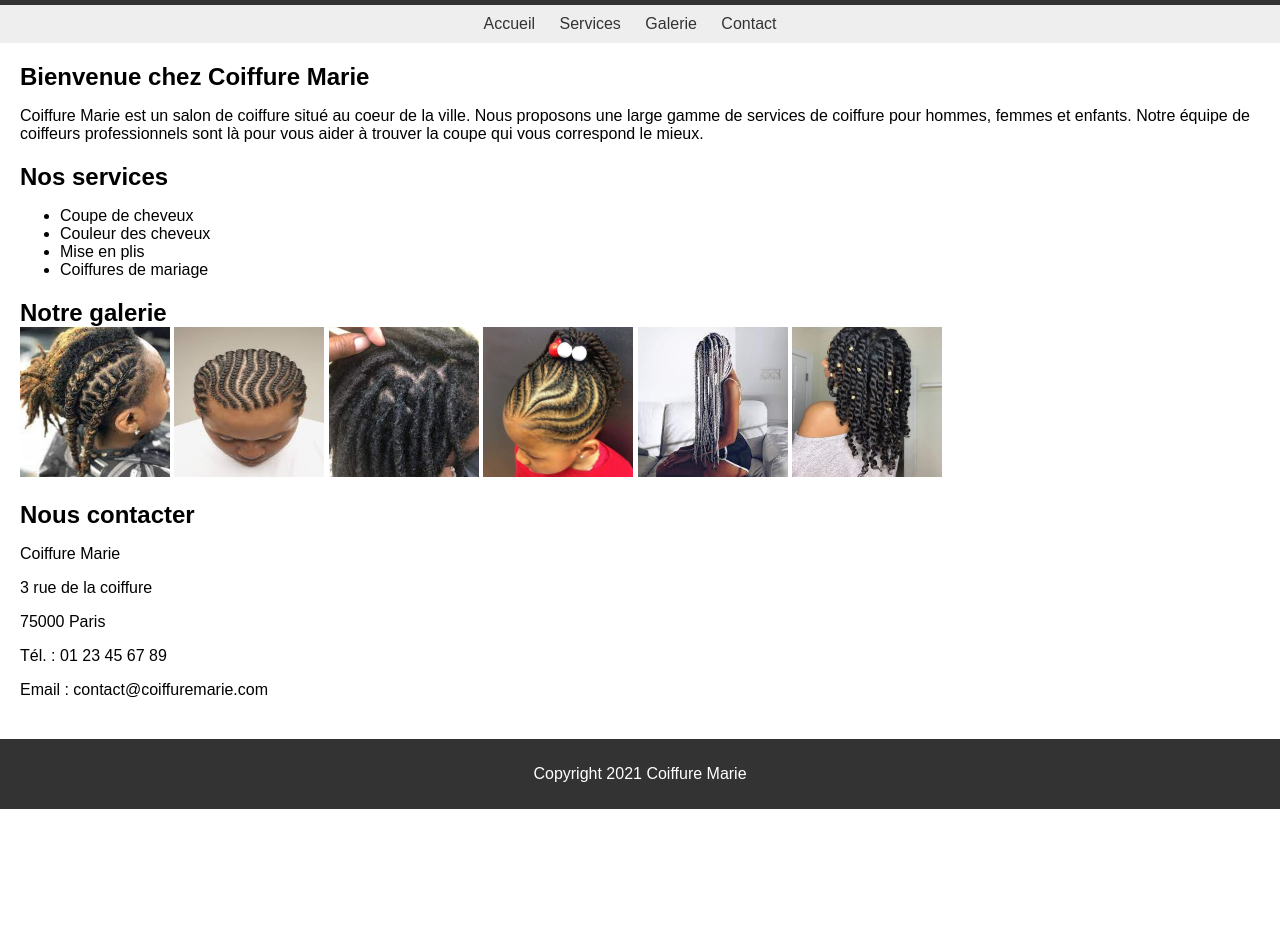
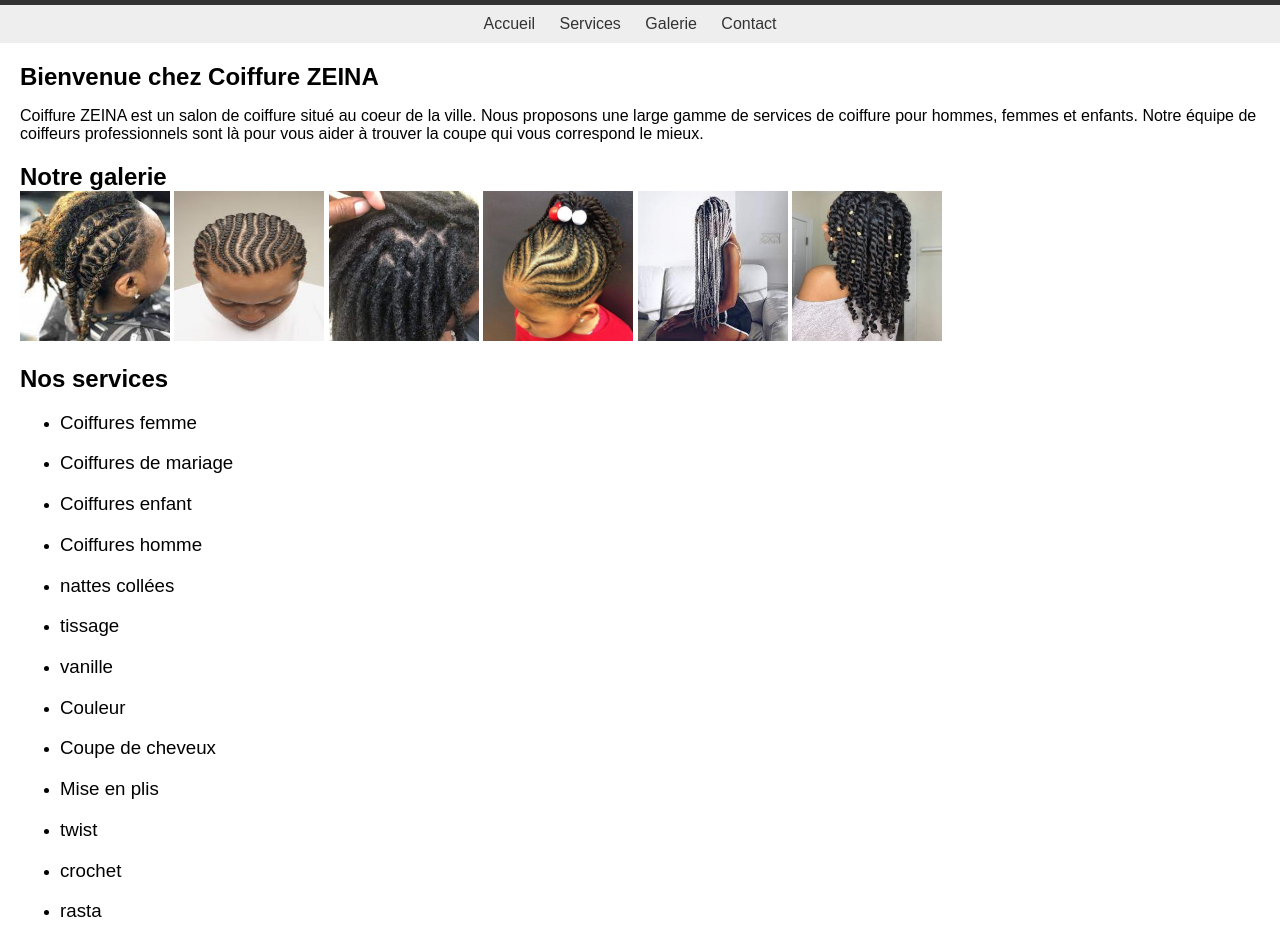
Before and after one commit to salsyl/cergy-coiffure, a plain HTML site: page index.html in a window 1280 px wide. Shown: the part 90-1029 px from the top of the page. Before the commit the page ends 899 px from the top, so only its background shows below. Drawn offline with Linux system fonts and the light colour scheme.

Commit message:
ajout services

```diff
--- a/index.html
+++ b/index.html
@@ -6,7 +6,7 @@
 <link rel="stylesheet" href="style.css">i
 <body>
   <header>
-    <h1>Coiffure Marie</h1>
+    <h1>Coiffure ZEINA </h1>
   </header>
   <nav>
     <ul>
@@ -18,17 +18,8 @@
   </nav>
   <main>
     <section id="accueil">
-      <h2>Bienvenue chez Coiffure Marie</h2>
-      <p>Coiffure Marie est un salon de coiffure situé au coeur de la ville. Nous proposons une large gamme de services de coiffure pour hommes, femmes et enfants. Notre équipe de coiffeurs professionnels sont là pour vous aider à trouver la coupe qui vous correspond le mieux.</p>
-    </section>
-    <section id="services">
-      <h2>Nos services</h2>
-      <ul>
-        <li>Coupe de cheveux</li>
-        <li>Couleur des cheveux</li>
-        <li>Mise en plis</li>
-        <li>Coiffures de mariage</li>
-      </ul>
+      <h2>Bienvenue chez Coiffure ZEINA </h2>
+      <p>Coiffure ZEINA  est un salon de coiffure situé au coeur de la ville. Nous proposons une large gamme de services de coiffure pour hommes, femmes et enfants. Notre équipe de coiffeurs professionnels sont là pour vous aider à trouver la coupe qui vous correspond le mieux.</p>
     </section>
     <section id="galerie">
       <h2>Notre galerie</h2>
@@ -39,17 +30,35 @@
       <img src="./src/img/nattes-blonde.jpg" alt="Mise en plis pour enfant">
       <img src="./src/img/vanilles.jpg" alt="Mise en plis pour enfant">
     </section>
+    <section id="services">
+      <h2>Nos services</h2>
+      <ul>
+        <li><h3>Coiffures femme </h3></li>
+        <li><h3>Coiffures de mariage </h3></li>
+        <li><h3>Coiffures enfant </h3></li>
+        <li><h3>Coiffures homme </h3></li>
+        <li><h3>nattes collées </h3></li>
+        <li><h3>tissage </h3></li>
+        <li><h3>vanille </h3></li>
+        <li><h3>Couleur  </h3></li>
+        <li><h3>Coupe de cheveux </h3></li>
+        <li><h3>Mise en plis </h3></li>
+        <li><h3>twist </h3></li>
+        <li><h3>crochet </h3></li>
+        <li><h3>rasta </h3></li>
+      </ul>
+    </section>
     <section id="contact">
       <h2>Nous contacter</h2>
-      <p>Coiffure Marie</p>
+      <p>Coiffure ZEINA </p>
       <p>3 rue de la coiffure</p>
       <p>75000 Paris</p>
       <p>Tél. : 01 23 45 67 89</p>
-      <p>Email : contact@coiffuremarie.com</p>
+      <p>Email : contact@coiffureZEINA .com</p>
     </section>
   </main>
   <footer>
-    <p>Copyright 2021 Coiffure Marie</p>
+    <p>Copyright 2021 Coiffure ZEINA </p>
   </footer>
 </body>
 </html>
--- a/style.css
+++ b/style.css
@@ -42,6 +42,9 @@ body {
     margin: 0;
     font-size: 24px;
   }
+  h3 {
+    font-weight: normal;
+  }
   footer {
     background-color: #333;
     color: #fff;
```
